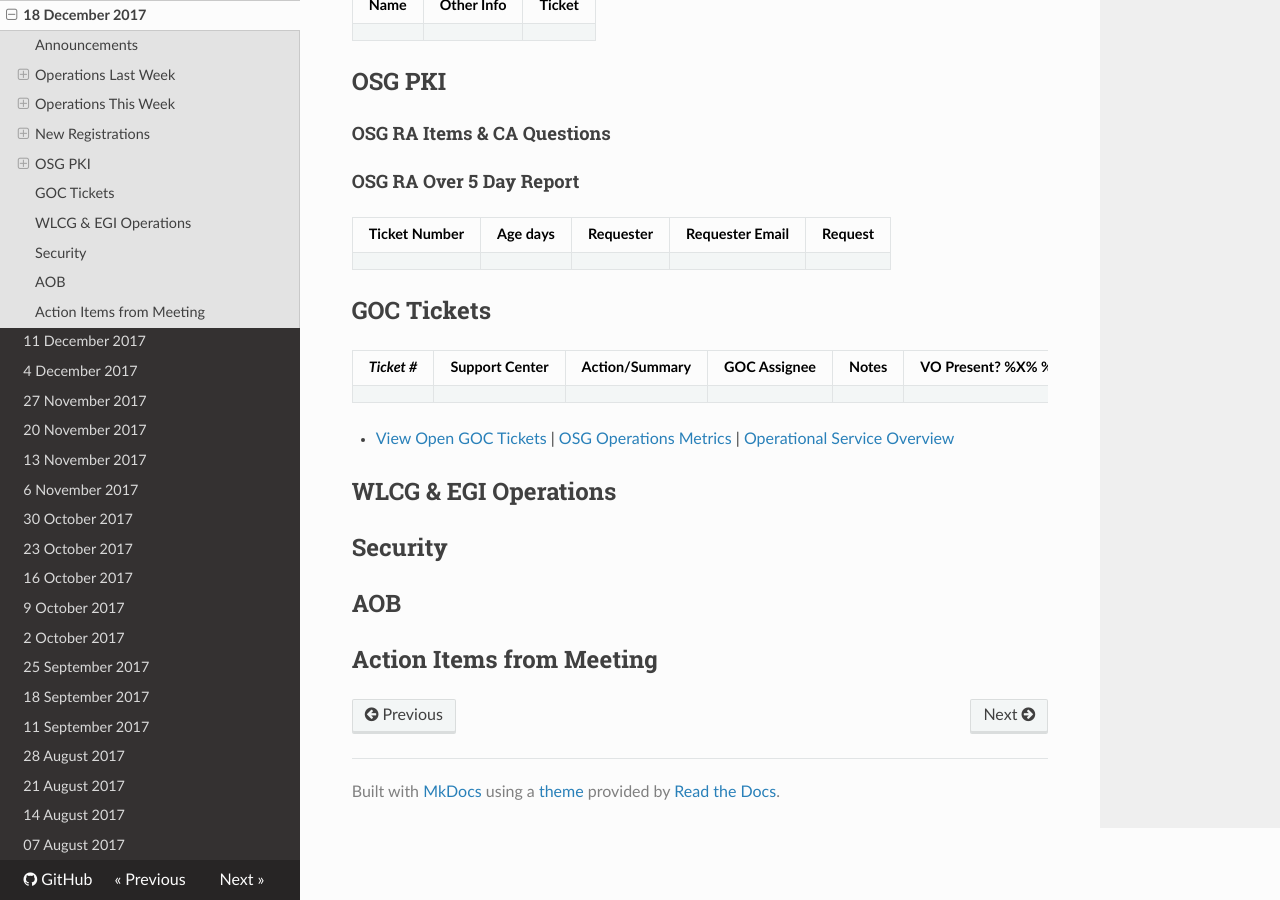
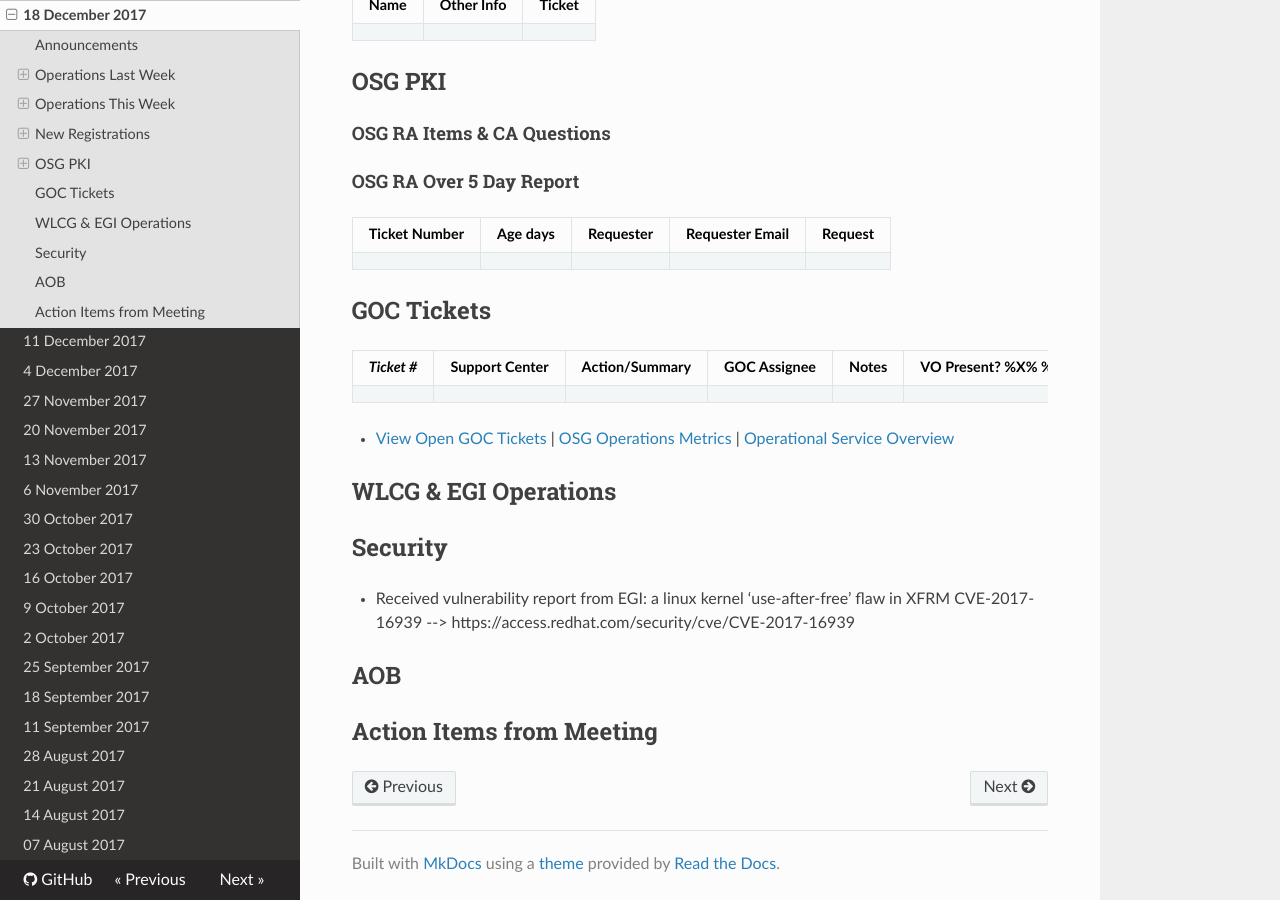
Before and after one commit to osg-htc/operations, an MkDocs documentation site: the page built from docs/WeeklyMinutes/18Dec2017.md, in a window 1280 px wide and 900 px high, scrolled down 2021 px. Built offline with MkDocs 1.6.1, drawn with Linux system fonts in a browser that asks for light colours; nearby versions of some CDN libraries; old or Windows-style settings are respelled for this version of MkDocs.

Commit message:
Update 18Dec2017.md
Update from Security

```diff
--- a/docs/WeeklyMinutes/18Dec2017.md
+++ b/docs/WeeklyMinutes/18Dec2017.md
@@ -87,6 +87,7 @@
 ## WLCG & EGI Operations
 
 ## Security
+   * Received vulnerability report from EGI: a linux kernel ‘use-after-free’ flaw in XFRM CVE-2017-16939 --> https://access.redhat.com/security/cve/CVE-2017-16939
 
 ## AOB
 
```
